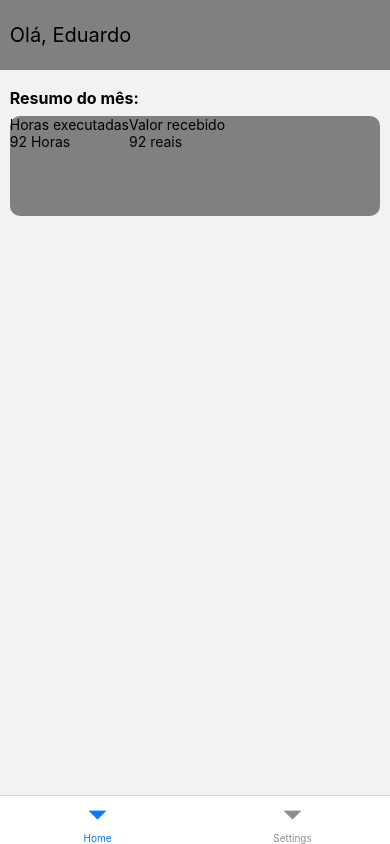
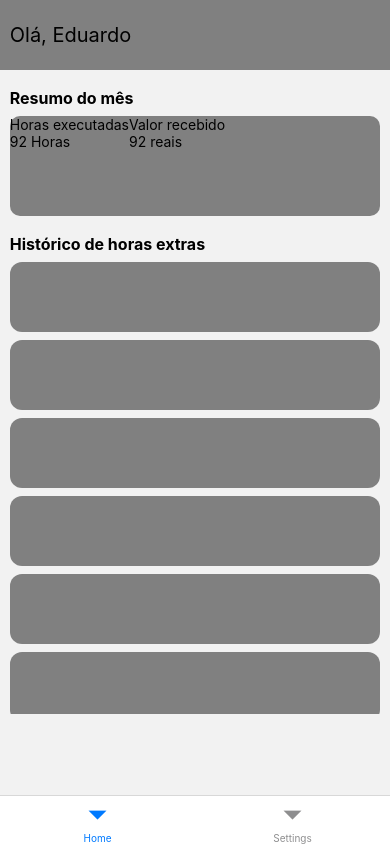
Before and after one commit to EduBarrros/OvertimeWizard, a React Native app: screen /Home in a window 390 px wide. Built offline with nearby package versions, Linux system fonts and the light colour scheme.

Commit message:
Feat: add HistoricCard component

```diff
--- /dev/null
+++ b/src/components/HistoricCard/index.tsx
@@ -0,0 +1,13 @@
+import React from "react";
+import { View } from "react-native";
+import styles from "./styles";
+
+const HistoricCard = () => {
+    return(
+        <View style={styles.MainContainer}>
+
+        </View>
+    )
+}
+
+export default HistoricCard;
--- /dev/null
+++ b/src/components/HistoricCard/styles.ts
@@ -0,0 +1,15 @@
+
+import { StyleSheet } from "react-native";
+
+const styles = StyleSheet.create({
+    MainContainer: {
+        width: '95%',
+        height: 70,
+        backgroundColor: 'gray',
+        marginHorizontal: '2.5%',
+        borderRadius: 12,
+        marginTop: 8
+    }
+});
+
+export default styles;
--- /dev/null
+++ b/src/components/OvertimeHistoric/index.tsx
@@ -0,0 +1,53 @@
+import React from "react";
+import { View, Text, FlatList} from "react-native";
+import styles from "./styles";
+
+import HistoricCard from "../HistoricCard";
+
+const fakedata = [
+    {},
+    {},
+    {},
+    {},
+    {},
+    {},
+    {},
+    {},
+    {},
+    {},
+    {},
+    {},
+    {},
+    {},
+    {},
+    {},
+    {},
+    {},
+    {},
+    {},
+    {},
+    {},
+    {},
+    {},
+    {},
+    {},
+    {},
+    {},
+    {},
+]
+
+const OvertimeHistoric = () => {
+    return(
+        <View>
+            <Text style={styles.ResumeTitle}>Histórico de horas extras</Text>
+            <FlatList
+                data={fakedata}
+                renderItem={() => <HistoricCard />}
+                style={styles.List}
+                showsVerticalScrollIndicator={false}
+            />
+        </View>
+    )
+};
+
+export default OvertimeHistoric;
--- /dev/null
+++ b/src/components/OvertimeHistoric/styles.ts
@@ -0,0 +1,16 @@
+
+import { StyleSheet } from "react-native";
+
+const styles = StyleSheet.create({
+    ResumeTitle: {
+        marginLeft: '2.5%',
+        marginTop: 18,
+        fontSize: 16,
+        fontWeight: 'bold'
+    },
+    List: {
+        height: 460
+    }
+});
+
+export default styles;
--- a/src/components/OvertimeResume/index.tsx
+++ b/src/components/OvertimeResume/index.tsx
@@ -5,7 +5,7 @@ import styles from "./styles";
 const OvertimeResume = () => {
   return (
     <>
-    <Text style={styles.ResumeTitle}>Resumo do mês:</Text>
+      <Text style={styles.ResumeTitle}>Resumo do mês</Text>
       <View style={styles.MainContainer}>
         <View style={styles.SubContainer}>
           <View>
--- a/src/components/index.ts
+++ b/src/components/index.ts
@@ -1,2 +1,4 @@
 export { default as Header } from './Header';
 export { default as OvertimeResume } from './OvertimeResume';
+export { default as OvertimeHistoric } from './OvertimeHistoric';
+export { default as HistoricCard} from './HistoricCard';
--- a/src/screens/Home/index.tsx
+++ b/src/screens/Home/index.tsx
@@ -1,15 +1,16 @@
 import React from "react";
-import { Text, SafeAreaView} from "react-native";
+import { Text, SafeAreaView } from "react-native";
 
-import { Header, OvertimeResume } from "../../components";
+import { Header, OvertimeResume, OvertimeHistoric } from "../../components";
 
 const Home = () => {
-    return(
-        <SafeAreaView>
-           <Header />
-           <OvertimeResume />
-        </SafeAreaView>
-    )
+  return (
+    <SafeAreaView>
+      <Header />
+      <OvertimeResume />
+      <OvertimeHistoric />
+    </SafeAreaView>
+  );
 };
 
 export default Home;
```
Lines whose indentation alone changed are shown as unchanged.
